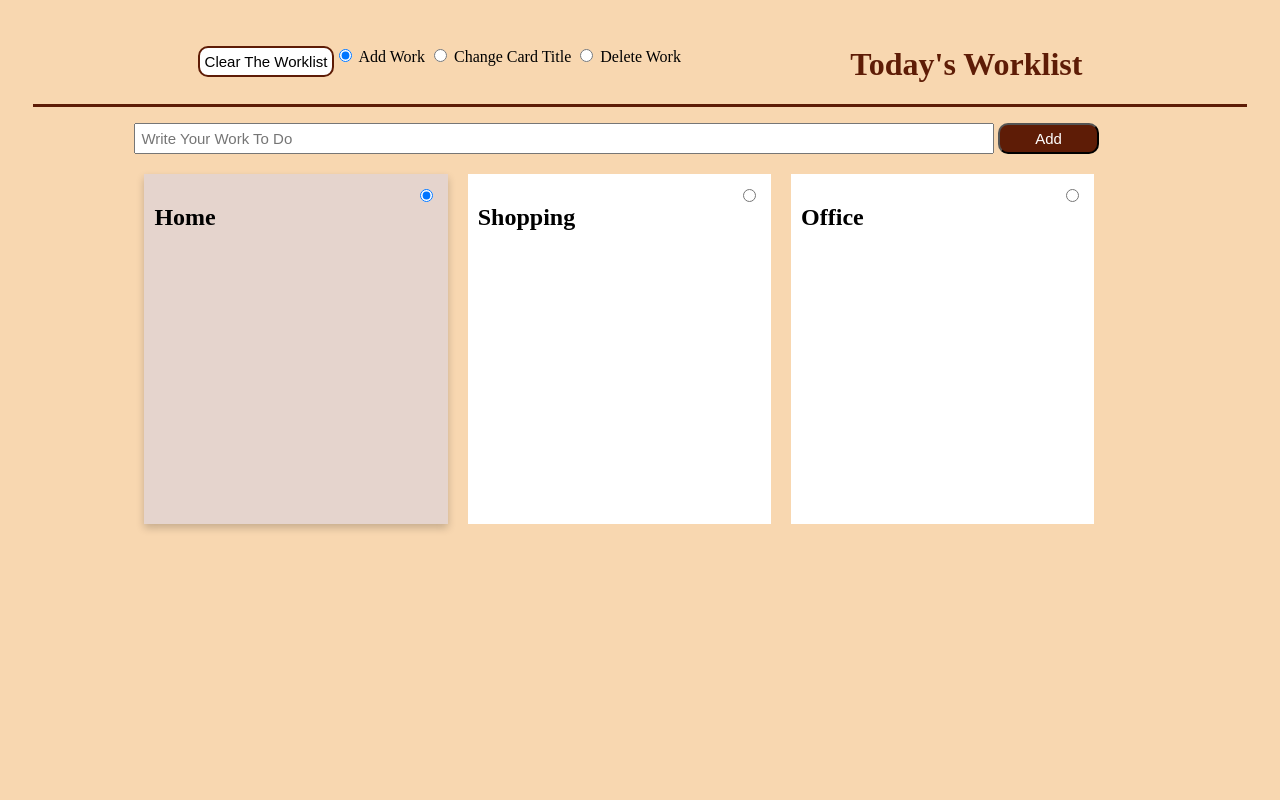
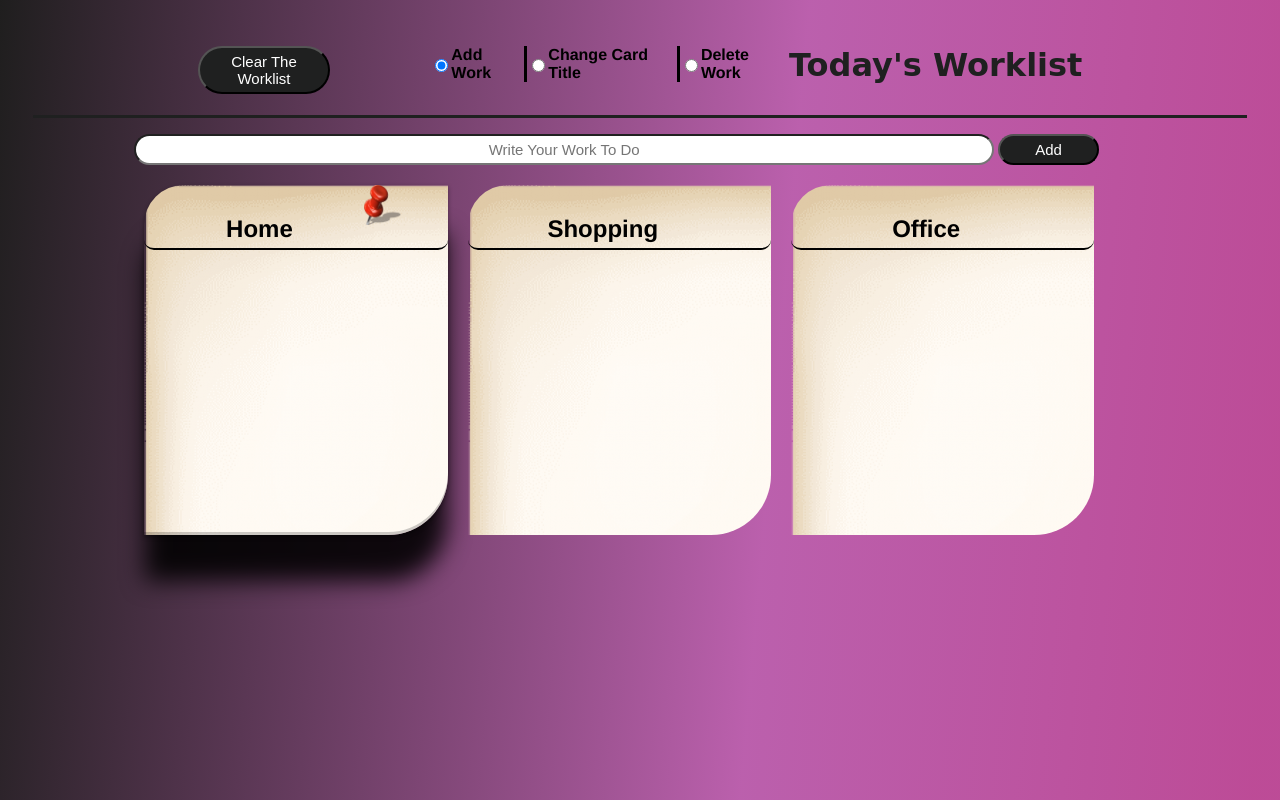
Before and after one commit to manishKr135/WorkingAppUsingJS, a plain HTML site: page index.html in a window 1280 px wide. Drawn offline with Linux system fonts and the light colour scheme; a web font is replaced by a local one.

Commit message:
Bug fixes and styling

```diff
--- a/css/style.css
+++ b/css/style.css
@@ -1,25 +1,44 @@
 body {
-  background: #f8d7b0;
+  background: linear-gradient(275deg, rgba(181,55,139,0.8995973389355743) 2%, rgba(179,77,163,0.8939950980392157) 40%, rgba(24,23,23,0.969625350140056) 100%);
   display: flex;
   flex-direction: column;
 }
+label{
+  font-size: medium;
+  font-weight: 600;
+  font-family: 'Franklin Gothic Medium', 'Arial Narrow', Arial, sans-serif;
+
+}
+
+input{
+  border-radius: 20px !important;
+  outline-width: 0;
+  text-align: center;
+}
+
 
 div > h1 {
   float: right;
   margin: 0;
-  color: #5e1c06;
+  color: #1F2020;
+  font-family: 'Henny Penny', cursive;
 }
 h2 {
-  padding: 10px 10px 15px 10px;
+  padding: 10px 10px 5px 10px;
+  font-family: 'Franklin Gothic Medium', 'Arial Narrow', Arial, sans-serif;
+  border-bottom: 2px solid black;
+  border-radius: 10px;
 }
 
 #clear {
   float: left;
-  background: white;
-  border: 2px solid #5e1c06;
+  background-color: #1F2020;
+  color: white;
+  cursor: pointer;
   font-size: 15px;
+  width: 15%;
+  border-radius: 10px;
   padding: 5px;
-  border-radius: 10px;
   cursor: pointer;
 }
 
@@ -29,6 +48,20 @@ h2 {
 
 section {
   display: flex;
+
+}
+
+.options{
+  display: inline-flex;
+  margin-left: 100px;
+  width: 40%;
+  justify-content: space-between;
+}
+
+.option{
+  border-right: 3px solid black;
+  padding-right: 5px;
+
 }
 
 #work,
@@ -38,12 +71,16 @@ section {
   font-size: 15px;
 }
 
+input:focus{
+  box-shadow: 0 0 5px whitesmoke, 0 0 10px whitesmoke, 0 0 40px whitesmoke;
+
+}
 hr {
   border: 0;
   clear: both;
   display: block;
   width: 96%;
-  background-color: #5e1c06;
+  background-color: #1F2020;
   height: 3px;
   margin-bottom: 1em;
 }
@@ -59,7 +96,7 @@ hr {
 
 #add > button,
 #edit > button {
-  background-color: #5e1c06;
+  background-color: #1F2020;
   color: white;
   cursor: pointer;
   font-size: 15px;
@@ -74,8 +111,17 @@ hr {
   float: right;
   margin: 5%;
   cursor: pointer;
+  opacity: 0;
 }
 
+.pin{
+  display: none;
+}
+#selected>.pin{
+  float: right;
+  display: block;
+
+}
 section {
   margin: 0 10% 0 10%;
 }
@@ -86,14 +132,41 @@ section {
   margin: 2% 10px 0 10px;
   width: 30%;
   height: 350px;
-  background: white;
+  background: url('../assets/paper.png');
+  background-position: -5px -5px;
+  border-radius: 40px 0px 60px 0px;
+
 }
 
+:is(.card1, .card2, .card3) h2{
+  text-align: center;
+}
 #selected {
-  background: #e5d4cd;
-  box-shadow: 0 4px 8px 0 rgba(0, 0, 0, 0.2);
+
+  box-shadow: rgba(0, 0, 0, 0.4) 0px 2px 4px, rgba(0, 0, 0, 0.884) 0px 47px 23px -1px, rgba(0, 0, 0, 0.2) 0px -3px 0px inset;
 }
 
+:is(.card1, .card2, .card3):hover{
+
+  transform: scale(1.03);
+  transition: transform 0.3s ease-out;
+}
+
+li{
+  position: relative;
+}
 .delBtn{
   display: none;
+  right: 5;
+
+  position: absolute;
 }
+
+button{
+  border-radius: 60px !important;
+}
+
+button:hover {
+  box-shadow: 0 0 10px whitesmoke, 0 0 20px whitesmoke, 0 0 80px whitesmoke;
+  transition-delay: 0.3s;
+}
--- a/index.html
+++ b/index.html
@@ -1,21 +1,23 @@
 <html>
 
 <head>
-  <link rel="stylesheet" href="./css/style.css" />
+  <link rel="stylesheet" href="./css/style.css" /><link rel="preconnect" href="https://fonts.googleapis.com">
+  <link rel="preconnect" href="https://fonts.gstatic.com" crossorigin>
+  <link href="https://fonts.googleapis.com/css2?family=Henny+Penny&display=swap" rel="stylesheet">
   <title>Worklist</title>
 </head>
 
 <body>
   <div id="header">
-    <h1>Today's Worklist</h1>
+    <h1 >Today's Worklist</h1>
     <button id="clear" onclick="clearWorkList()">Clear The Worklist</button>
-    <div>
-      <input type="radio" id="addWork" name="mode" value="add" onclick="changeMode()" checked />
-      <label for="addWork">Add Work</label>
-      <input type="radio" id="editTitle" name="mode" value="edit" onclick="changeMode()" />
-      <label for="editTitle">Change Card Title</label>
-      <input type="radio" id="delete" name="mode" value="delete" onclick="changeMode()" />
-      <label for="delete">Delete Work</label>
+    <div class="options">
+      <input type="radio"  id="addWork" name="mode" value="add" onclick="changeMode()" checked />
+      <label class="option" for="addWork">Add Work</label>
+      <input type="radio"  id="editTitle" name="mode" value="edit" onclick="changeMode()" />
+      <label class="option" for="editTitle">Change Card Title</label>
+      <input type="radio"  id="delete" name="mode" value="delete" onclick="changeMode()" />
+      <label  for="delete">Delete Work</label>
     </div>
   </div>
   <hr />
@@ -31,15 +33,20 @@
     <div class="card1" id="selected">
       <input type="radio" id="card1Selected" name="cardSelected" value="card1Selected" checked
         onclick="selectCard('card1')" />
-      <h2>Home</h2>
+        <img class="pin" src="assets/pin.png" width=40 height=40 alt="">
+        <h2>Home</h2>
 
     </div>
     <div class="card2" id="">
       <input type="radio" id="card2Selected" name="cardSelected" value="card2Selected" onclick="selectCard('card2')" />
+      <img class="pin" src="assets/pin.png" width=40 height=40 alt="">
+
       <h2>Shopping</h2>
     </div>
     <div class="card3" id="">
       <input type="radio" id="card3Selected" name="cardSelected" value="card3Selected" onclick="selectCard('card3')" />
+      <img class="pin" src="assets/pin.png" width=40 height=40 alt="">
+
       <h2>Office</h2>
     </div>
   </section>
--- a/js/script.js
+++ b/js/script.js
@@ -166,7 +166,7 @@ function update() {
       let cardName = document.querySelector(`#${cardValue}`).parentNode.className;
 
         document.querySelector(`.${cardName} h2`).innerText = cardTitle.value
-
+        options[0].checked = true;
         addSection.style.display = 'block';
         editSection.style.display = 'none';
         cardTitle.value = "";
@@ -176,9 +176,9 @@ function clearWorkList() {
     let card1Ul =  document.querySelector('.card1 ul')
     let card1U2 =  document.querySelector('.card2 ul')
     let card1U3 =  document.querySelector('.card3 ul')
-    card1Ul?card1Ul.remove(): "";
-    card1U2?card1U2.remove(): "";
-    card1U3?card1U3.remove(): "";
+    card1Ul?card1Ul.innerHTML="": "";
+    card1U2?card1U2.innerHTML="": "";
+    card1U3?card1U3.innerHTML="": "";
 
 
 }
```
Also changed, not shown: assets/paper.png (added), assets/pin.png (added).
